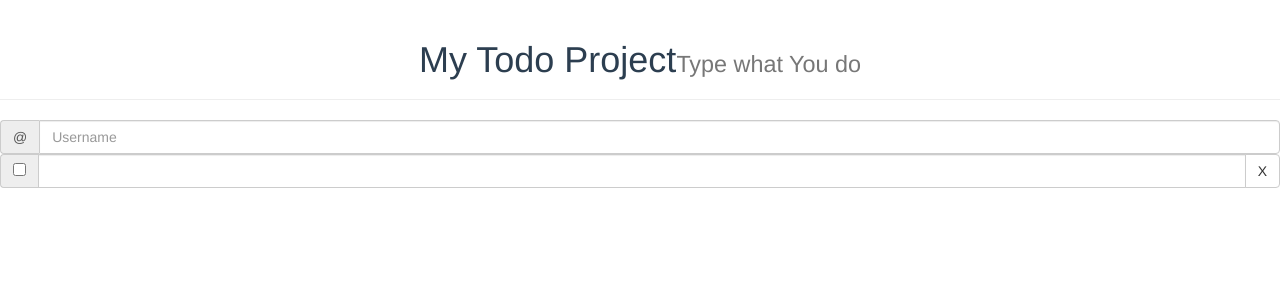
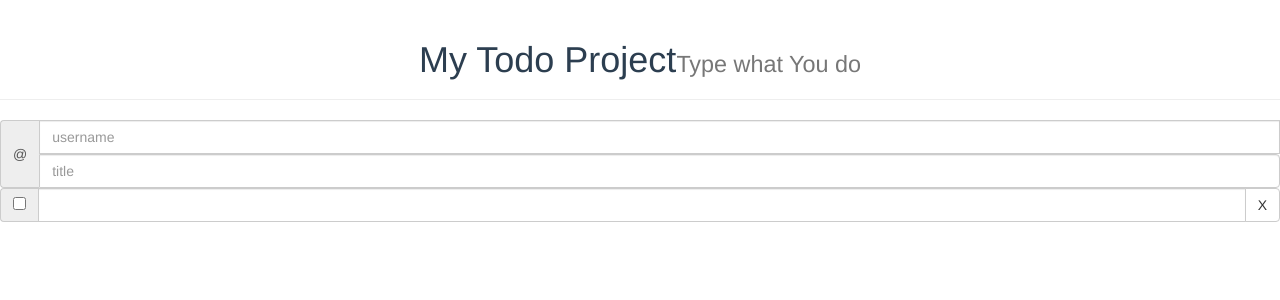
Before and after one commit to homekeeper89/myapp-vue, a Vue app: page / in a window 1280 px wide. Shown: the top 300 px of the page. Built offline with nearby package versions, Linux system fonts and the light colour scheme.

Commit message:
[fix] input data username/title로 추가

```diff
--- a/src/components/Header.vue
+++ b/src/components/Header.vue
@@ -8,7 +8,13 @@
       <input
         type="text"
         class="form-control"
-        placeholder="Username"
+        placeholder="username"
+        aria-describedby="basic-addon1"
+      />
+      <input
+        type="text"
+        class="form-control"
+        placeholder="title"
         aria-describedby="basic-addon1"
       />
     </div>
```
